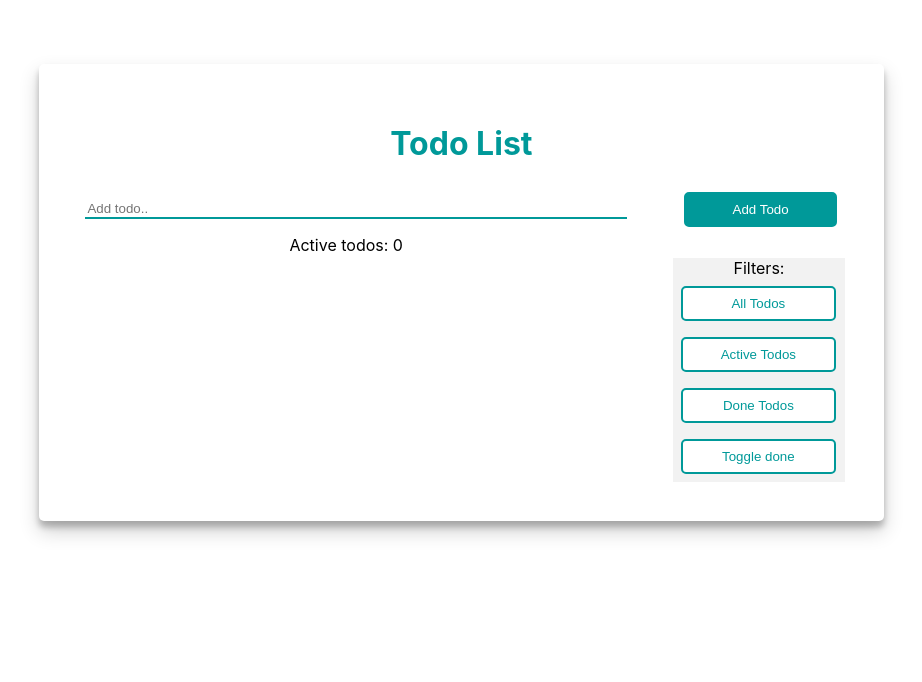
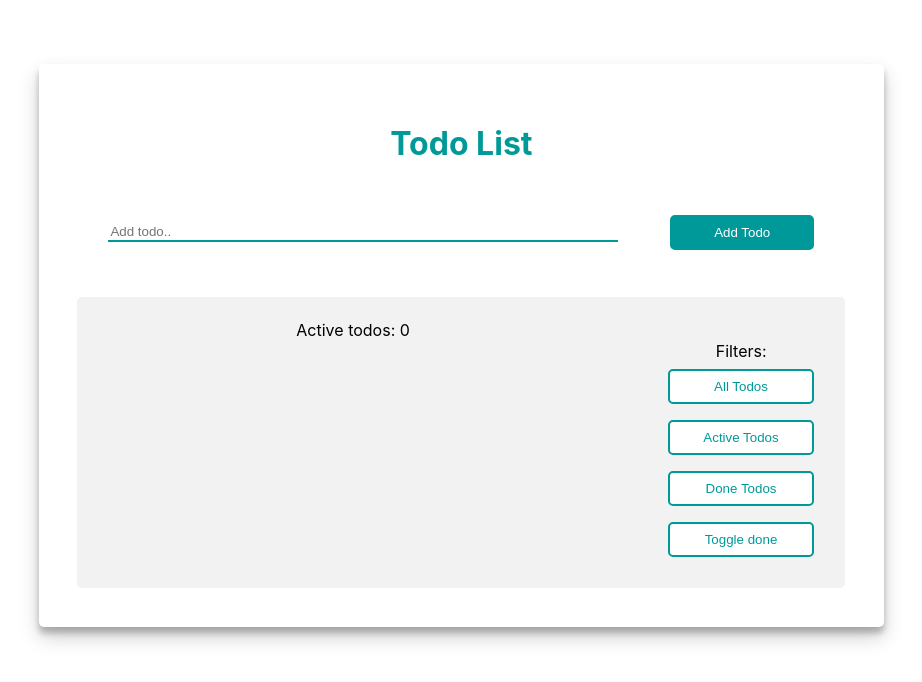
Before and after one commit to JovanoskaMarija/TodoReactApplication, a React (Create React App) app: page / in a window 1280 px wide. Shown: the top 682 px of the page, without its empty margins (153-1075 px from the left). Built offline with nearby package versions, Linux system fonts and the light colour scheme.

Commit message:
UPD style

```diff
--- a/src/Form.js
+++ b/src/Form.js
@@ -7,6 +7,7 @@ const AddTodoForm = styled.form`
   flex-direction: row;
   justify-content: space-between;
   align-items: center;
+  padding: 3%;
 `;
 
 const AddTodoInput = styled.input`
--- a/src/Todo.js
+++ b/src/Todo.js
@@ -7,24 +7,23 @@ const TodoWrapper = styled.div`
   justify-content: space-between;
   align-items: center;
   width: 100%;
-  background: #f2f2f2;
-  border-radius: 5px;
+  border-bottom: 2px solid #009999;
   margin: 2%;
 `;
 
 const TodoItem = styled.div`
   margin: 2%;
+
 `;
 
 const DeleteButton = styled.button`
   width: 10%;
   padding: 0.5rem;
   margin: 0.5rem;
-  border: 2px solid #009999;
-  border-radius: 5px;
-  background: #009999;
-  color: white;
-
+  border: none;
+  background: transparent;
+  color:  #009999;
+  cursor: pointer;
 `;
 
 const Todo = props => {
--- a/src/TodoList.js
+++ b/src/TodoList.js
@@ -19,6 +19,10 @@ const TodoItemsContainer = styled.div`
   display: flex;
   flex-direction: row;
   justify-content: space-between;
+  background: #f2f2f2;
+  border-radius: 5px;
+  margin-top:2%;
+  padding: 3%;
 `;
 
 const TodoItemsList = styled.div`
@@ -31,7 +35,6 @@ const TodoFilterButtons = styled.div`
   flex-direction: column;
   justify-content: flex-start;
   margin-top: 3%;
-  background: #f2f2f2;
 `;
 
 const Button = styled.button`
```
